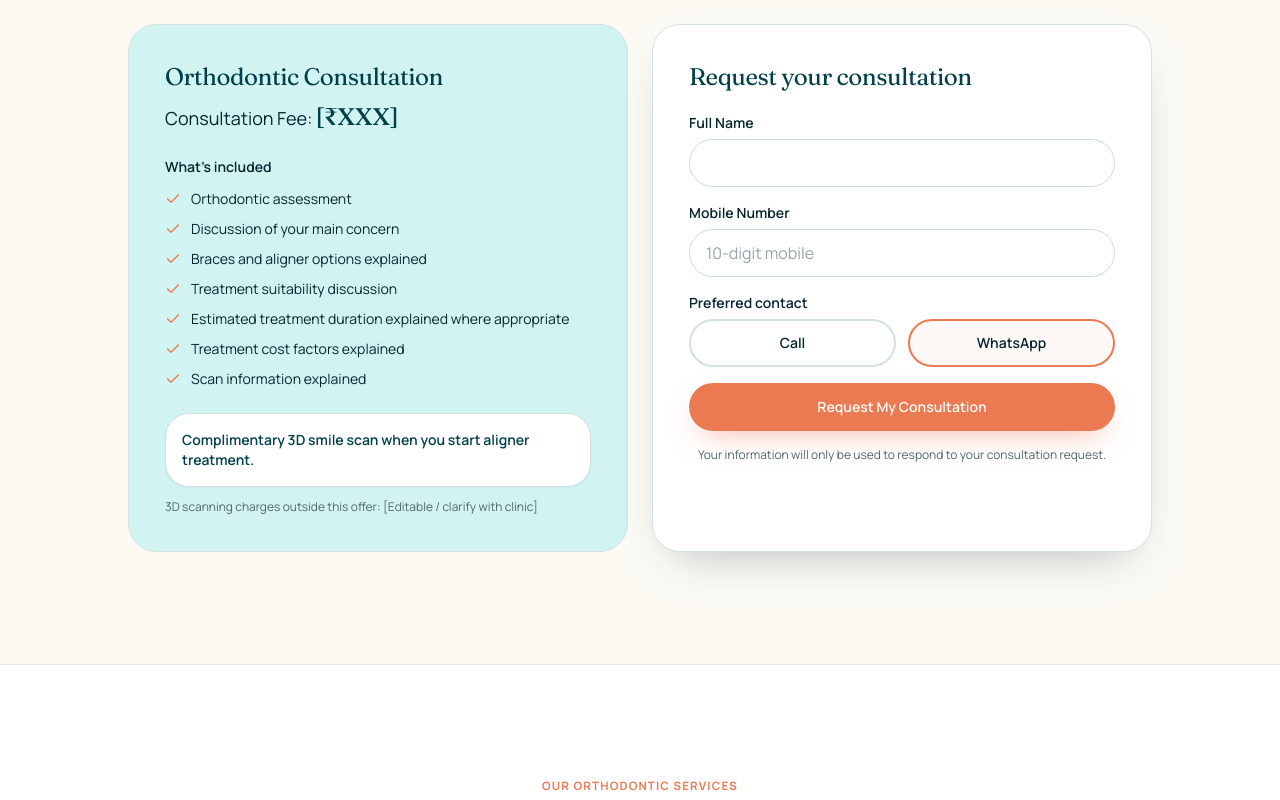
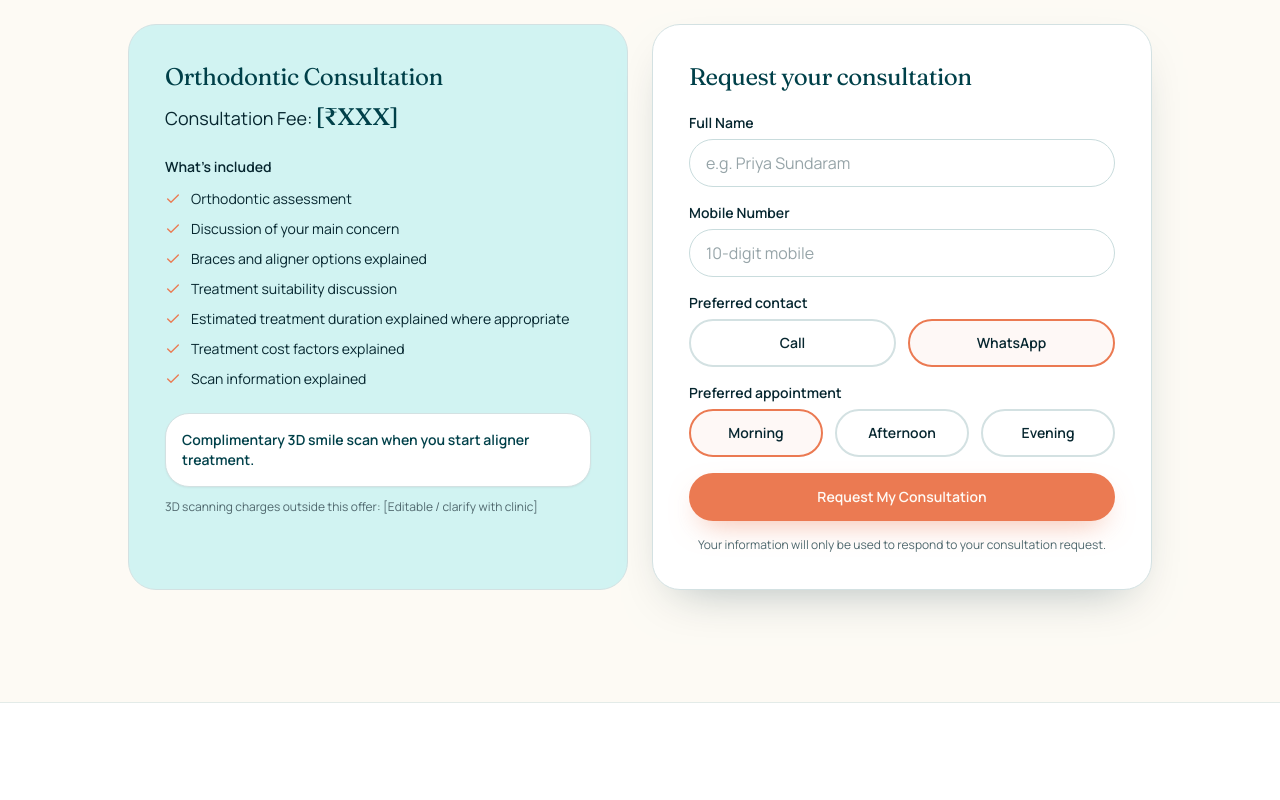
Before and after one commit to poojanegi99945-glitch/dental-landing-page-v2, a React (Vite) app: page / in a window 1280 px wide. Shown: the part 3160-3960 px from the top of the page. Built offline with nearby package versions, Linux system fonts and the light colour scheme.

Commit message:
feat(booking): improve default values and UI for booking form
Set default values for appointment time and form visibility, add a name input placeholder, and ensure consistent form configuration to improve user experience.

```diff
--- a/src/components/landing/BookingForm.tsx
+++ b/src/components/landing/BookingForm.tsx
@@ -9,12 +9,12 @@ import { Btn, Field, inputCls, Segmented } from "./ui";
 import { useLead, track } from "@/lib/lead";
 import { clinic } from "@/lib/clinic-config";
 
-export function BookingForm({ full, cta = "Request My Consultation" }: { full?: boolean; cta?: string }) {
+export function BookingForm({ full = true, cta = "Request My Consultation" }: { full?: boolean; cta?: string }) {
   const { lead, submit, checkDone } = useLead();
   const [name, setName] = useState(lead.name);
   const [phone, setPhone] = useState(lead.phone);
   const [contact, setContact] = useState(lead.preferredContactMethod || "WhatsApp");
-  const [time, setTime] = useState(lead.preferredAppointmentTime);
+  const [time, setTime] = useState(lead.preferredAppointmentTime || "Morning");
   const [err, setErr] = useState("");
   const [started, setStarted] = useState(false);
   const [busy, setBusy] = useState(false);
@@ -37,7 +37,7 @@ export function BookingForm({ full, cta = "Request My Consultation" }: { full?:
       name: name.trim(),
       phone,
       preferredContactMethod: contact,
-      preferredAppointmentTime: time,
+      preferredAppointmentTime: time || "Morning",
     });
     setBusy(false);
     document.getElementById("success")?.scrollIntoView({ behavior: "smooth", block: "center" });
@@ -51,6 +51,7 @@ export function BookingForm({ full, cta = "Request My Consultation" }: { full?:
           value={name}
           onChange={(e) => setName(e.target.value)}
           autoComplete="name"
+          placeholder="e.g. Priya Sundaram"
           required
         />
       </Field>
@@ -85,7 +86,7 @@ export function BookingForm({ full, cta = "Request My Consultation" }: { full?:
           <Segmented
             name="Preferred appointment"
             options={["Morning", "Afternoon", "Evening"]}
-            value={time}
+            value={time || "Morning"}
             onChange={setTime}
           />
         </div>
@@ -143,6 +144,7 @@ export function SuccessState() {
             ["Concern", lead.concern],
             ["Interest", lead.treatmentInterest],
             ["Timing", lead.treatmentTimeline],
+            ["Preferred Time", lead.preferredAppointmentTime],
             ["Preferred Contact", lead.preferredContactMethod],
           ]
             .filter(([, v]) => v)
--- a/src/components/landing/Sections.tsx
+++ b/src/components/landing/Sections.tsx
@@ -336,7 +336,7 @@ export function Offer() {
           ) : (
             <>
               <h3 className="mb-5 font-serif text-2xl text-primary">Request your consultation</h3>
-              <BookingForm cta="Request My Consultation" />
+              <BookingForm full cta="Request My Consultation" />
             </>
           )}
         </div>
```
